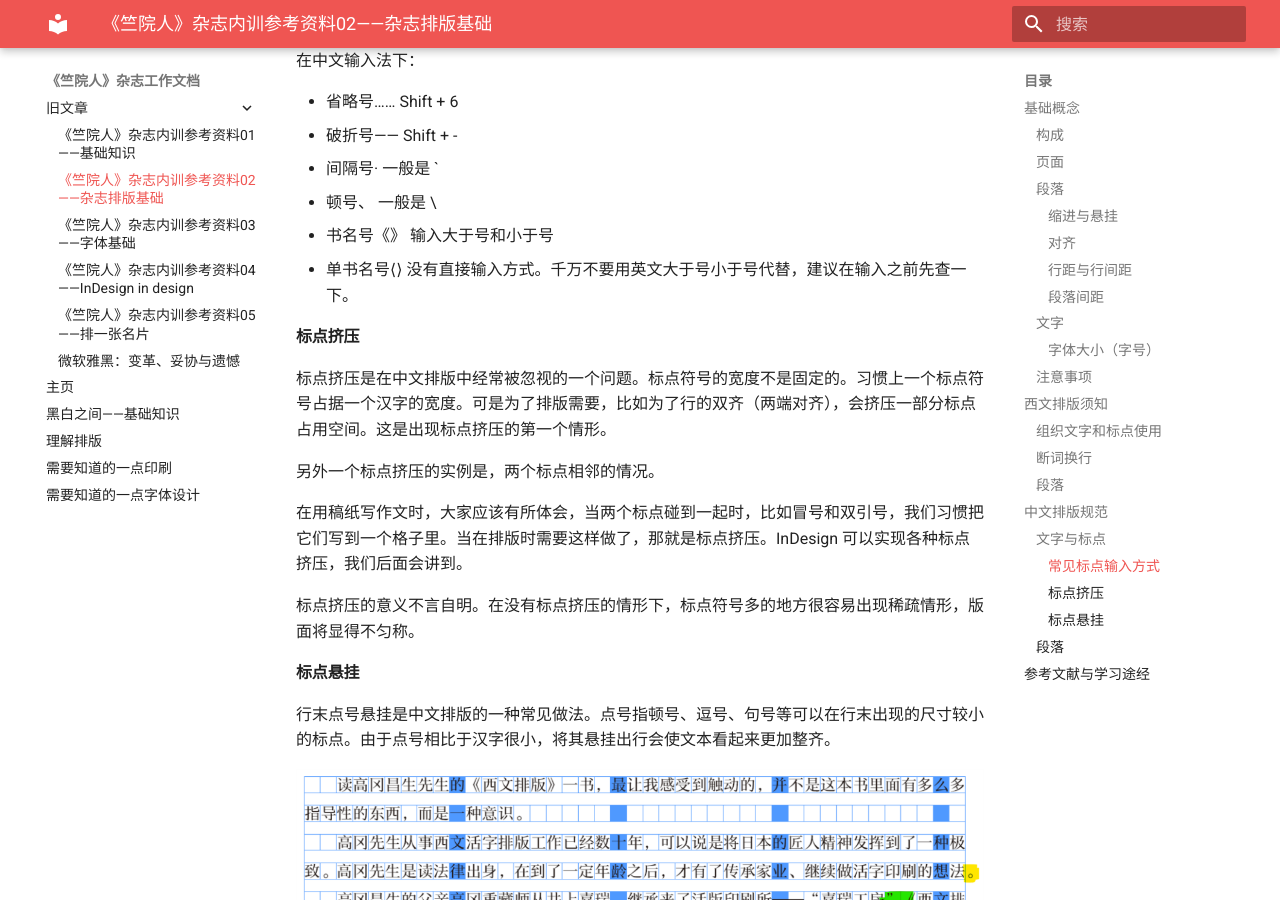
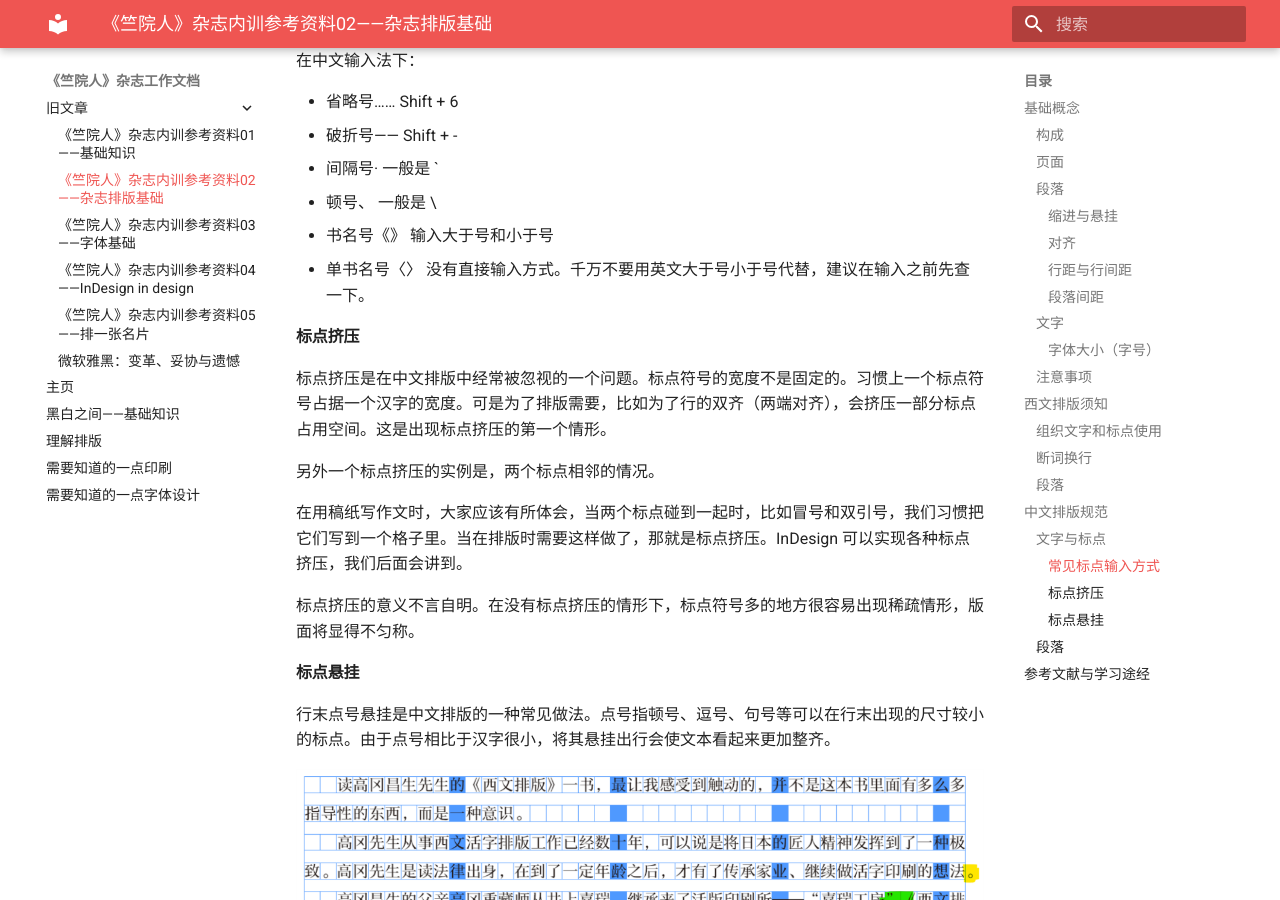
Before and after one commit to celestialphineas/ckcers-tutorial, an MkDocs documentation site: the page built from docs/old-articles/training-02.md, in a window 1280 px wide and 900 px high, scrolled down 5651 px. Built offline with MkDocs 1.6.1 and Material for MkDocs 9.7.7, drawn with Linux system fonts in a browser that asks for light colours; old or Windows-style settings are respelled for this version of MkDocs.

Commit message:
Angle bracket error fixed

```diff
--- a/docs/old-articles/training-02.md
+++ b/docs/old-articles/training-02.md
@@ -147,7 +147,7 @@ This is my first day. I love it!
 * 间隔号·  一般是 `
 * 顿号、   一般是 \
 * 书名号《》 输入大于号和小于号
-* 单书名号⟨⟩  没有直接输入方式。千万不要用英文大于号小于号代替，建议在输入之前先查一下。
+* 单书名号〈〉 没有直接输入方式。千万不要用英文大于号小于号代替，建议在输入之前先查一下。
 
 #### 标点挤压
 
```
